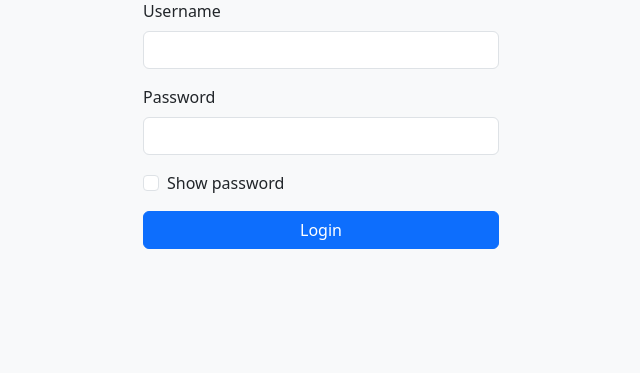
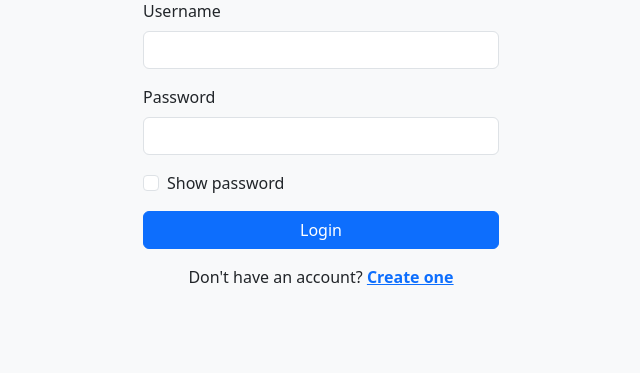
Before and after one commit to tiloschankarki/Pynance, a Django app: page /accounts/login/ in a window 1280 px wide. Shown: the part 107-480 px from the top of the page, without its empty margins (319-959 px from the left). Run offline with Django 5.2, Linux system fonts and the light colour scheme.

Commit message:
simple ui improvement and logout path

```diff
--- a/apps/accounts/templates/accounts/login.html
+++ b/apps/accounts/templates/accounts/login.html
@@ -43,6 +43,11 @@
                 </button>
             </form>
 
+            <p class="text-center mt-3">
+                Don't have an account?
+                <a href="{% url 'accounts:register' %}" class="fw-bold">Create one</a>
+            </p>
+
         </div>
     </div>
 </div>
--- a/apps/accounts/urls.py
+++ b/apps/accounts/urls.py
@@ -6,5 +6,6 @@ app_name = "accounts"
 urlpatterns = [
     path("login/", views.login_view, name="login"),
     path("register/", views.register_view, name="register"),
+    path("logout/", views.logout_view, name="logout"),
 
 ]
```
